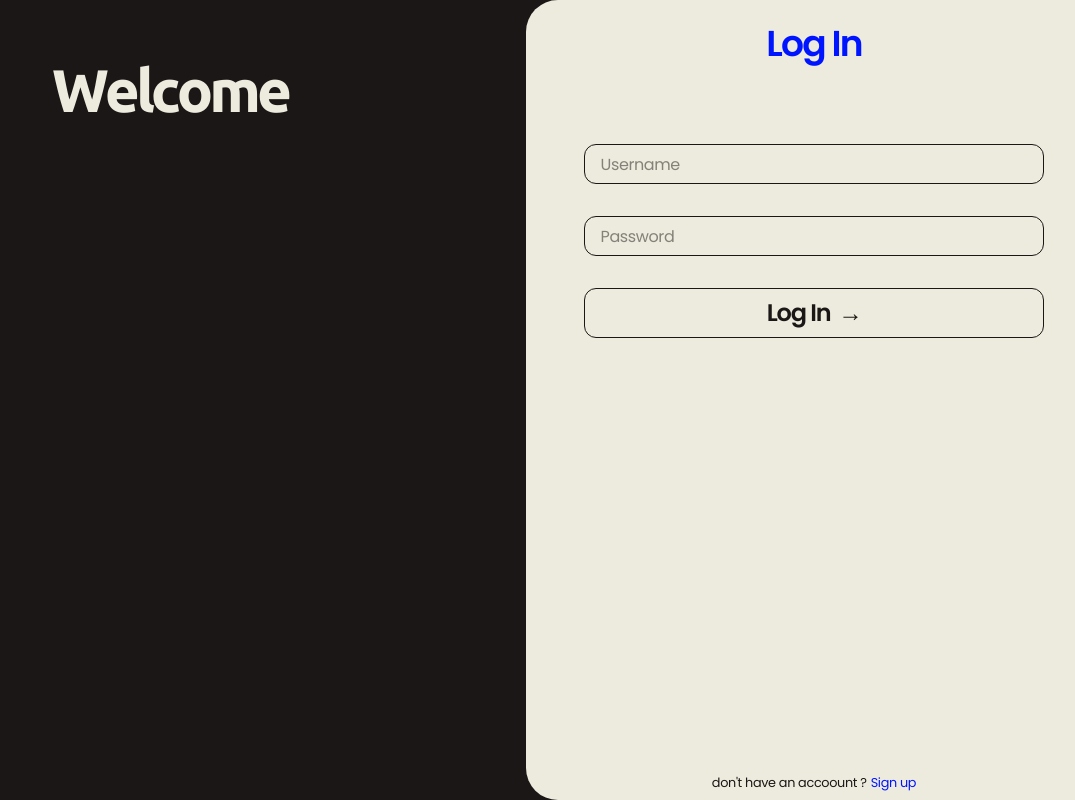
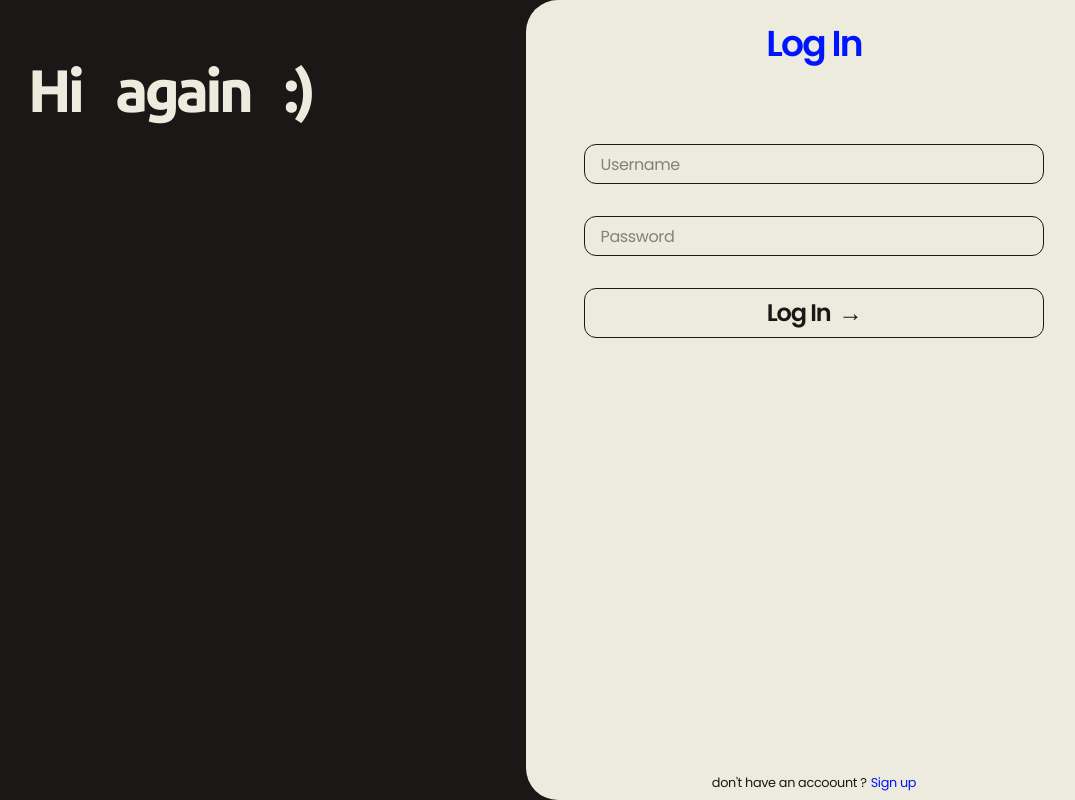
Before and after one commit to Pouyahlvt/Precision-Accounting, a Next.js app: page /Login in a window 1280 px wide. Shown: the whole page, without its empty margins (178-1253 px from the left). Built offline with nearby package versions, Linux system fonts and the light colour scheme.

Commit message:
wellcome massage is ready with animations

```diff
--- a/src/app/Login/page.jsx
+++ b/src/app/Login/page.jsx
@@ -31,20 +31,13 @@ const EnterPage = () => {
   return (
     <div className="overflow-hidden">
       <div className="relative w-full h-screen bg-noir-black">
-        <div className={`absolute top-15 w-[55%] flex justify-center `}>
-          <WordByWord
-            text={"Welcome"}
-            state={logIn}
-            className={"text-cotton text-6xl font-ubuntu font-bold"}
-          />
-        </div>
-        {/* <div className={`absolute top-15 w-[55%] flex justify-center `}>
-          <WordByWord
-            text={"Welcome"}
-            state={logIn}
-            className={"text-cotton text-6xl font-ubuntu font-bold"}
-          />
-        </div> */}
+        <WordByWord
+          textOne={"Hi~again~:)"}
+          textTwo={"Wellcome~:)"}
+          state={logIn}
+          className={"text-cotton text-6xl font-ubuntu font-bold"}
+          divClass={` top-15 w-[55%] flex justify-center `}
+        />
 
         <div
           ref={loginRef}
@@ -57,7 +50,7 @@ const EnterPage = () => {
           <div className="flex w-full justify-center mt-20">
             <input
               id="UsernameLogIn"
-              placeholder="Username "
+              placeholder="Username"
               type="text"
               className="border-[0.1rem] w-[80%] h-10 border-noir-black rounded-xl px-4 py-2
               font-poppins text-noir-black tracking-tight outline-0 focus:border-[0.2rem] transition-all duration-0 ease-in-out"
--- a/src/componenets/tesxtAnimations.jsx
+++ b/src/componenets/tesxtAnimations.jsx
@@ -2,20 +2,32 @@
 
 import { useRef, useEffect, useMemo } from "react";
 import gsap from "gsap";
-import { useGSAP } from "@gsap/react";
 
-export const WordByWord = ({ text, className, state }) => {
+export const WordByWord = ({
+  textOne,
+  textTwo,
+  className,
+  state,
+  divClass,
+}) => {
   const container = useRef();
-  const words = useMemo(() => text.split(""), [text]);
-
-  useGSAP(() => {});
+  const wordsOne = useMemo(() => textOne.split(""), [textOne]);
+  const wordsTwo = useMemo(() => textTwo.split(""), [textTwo]);
 
   useEffect(() => {
     if (state) {
       const tl = gsap.timeline();
 
-      tl.to(
-        `.word`,
+      tl.to(".wordTwo", {
+        opacity: 0,
+        y: 5,
+        duration: 0.15,
+        ease: "power3.in",
+        stagger: 0.05,
+      })
+        .fromTo(
+          ".wordOne",
+          { opacity: 0, y: -10 },
           {
             opacity: 1,
             y: 0,
@@ -23,36 +35,49 @@ export const WordByWord = ({ text, className, state }) => {
             ease: "power3.in",
             stagger: 0.05,
           },
-        { scope: container },
-      );
+        )
+        .to(".wordTwo", { y: -10 });
     } else {
       const tl = gsap.timeline();
 
-      tl.to(
-        `.word`,
-        {
+      tl.to(".wordOne", {
         opacity: 0,
         y: 5,
         duration: 0.15,
         ease: "power3.in",
         stagger: 0.05,
-        },
-        { scope: container },
-      );
-
-      tl.set(`.word`, { y: -5, opacity: 0 });
+      }).to(".wordTwo", {
+        opacity: 1,
+        y: 0,
+        duration: 0.15,
+        ease: "power3.in",
+        stagger: 0.05,
+      });
     }
-  }, [state, words]);
+  }, [state, wordsOne, wordsTwo]);
 
   return (
-    <div ref={container} className={`flex ${className}`}>
-      {words.map((word, i) => (
+    <div ref={container} className={`relative flex ${divClass}`}>
+      <div className={`absolute flex ${className}`}>
+        {wordsOne.map((word, i) => (
           <p
-          key={i}
-          className={`word opacity-0 -translate-y-10 ${word === ":" ? "ml-6 mr-2" : "-ml-1"}`}>
+            key={`word-${i}`}
+            className={`wordOne  ${word === "~" ? "text-transparent" : "-ml-1"}`}>
             {word}
           </p>
         ))}
       </div>
+      {wordsTwo && (
+        <div className={`absolute flex ${className}`}>
+          {wordsTwo.map((word, i) => (
+            <p
+              key={`wordT-${i}`}
+              className={`wordTwo opacity-0 ${word === "~" ? "text-transparent" : "-ml-1"}`}>
+              {word}
+            </p>
+          ))}
+        </div>
+      )}
+    </div>
   );
 };
```
Lines whose indentation alone changed are shown as unchanged.
